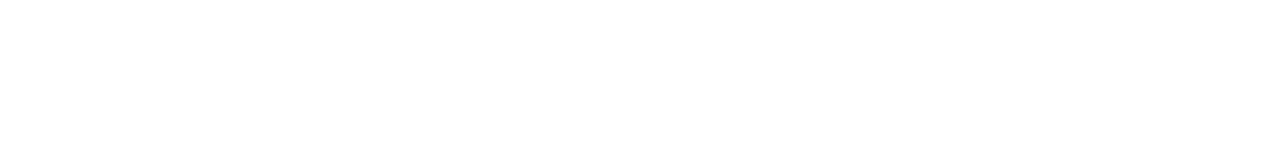
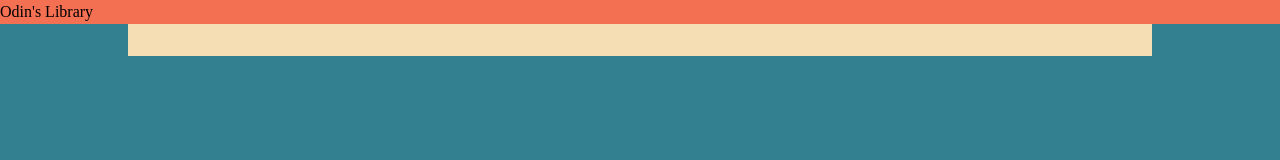
Before and after one commit to cheininger/TOP_library, a plain HTML site: page index.html in a window 1280 px wide. Drawn offline with Linux system fonts and the light colour scheme.

Commit message:
updated CSS

```diff
--- a/css/style.css
+++ b/css/style.css
@@ -65,6 +65,14 @@ svg {
   }
 }
 
+body {
+  background-color: #338090;
+}
+
+header {
+  background-color: #f37053;
+}
+
 h2 {
   font-size: 2rem;
 }
@@ -74,6 +82,7 @@ h3 {
 }
 
 .card-container {
+  background-color: wheat;
   padding-block: 1rem;
   width: 80%;
   margin: auto;
--- a/index.html
+++ b/index.html
@@ -7,6 +7,9 @@
     <link rel="stylesheet" href="./css/style.css" />
   </head>
   <body>
+    <header>
+      <h1>Odin's Library</h1>
+    </header>
     <main>
       <div class="card-container"></div>
     </main>
```
